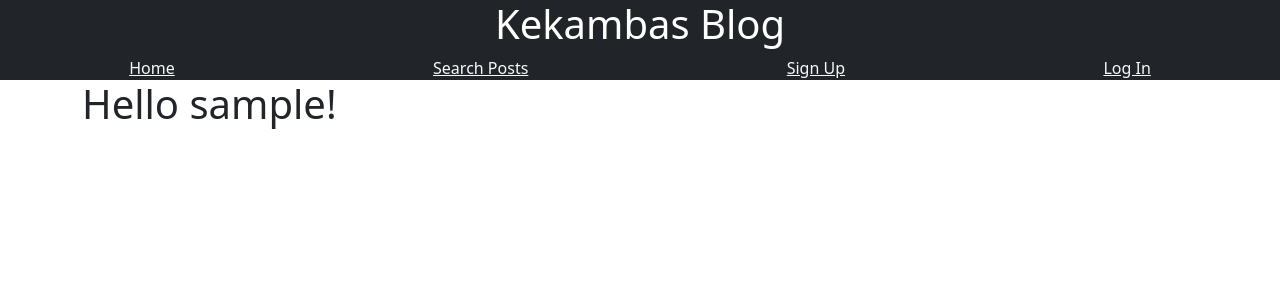
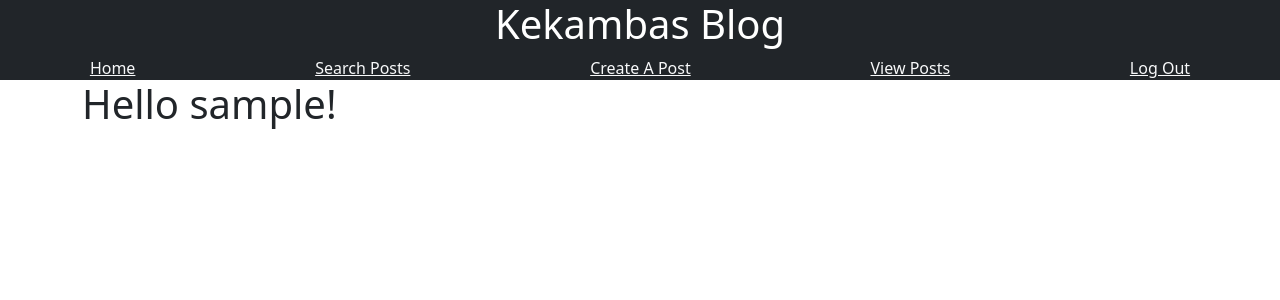
Before and after one commit to kmehner/kekambas_flask_blog, a Flask app: page / in a window 1280 px wide. Shown: the top 300 px of the page. Run offline with Flask 2, Linux system fonts and the light colour scheme; the visitor is signed in with stand-in values (Sample User, id 1); data comes from the database, SQL or seed files in the repository; data that the repository does not hold is empty; some libraries are stand-ins or nearby versions.

Commit message:
Added Post functionality

```diff
--- a/app/__init__.py
+++ b/app/__init__.py
@@ -11,5 +11,7 @@ db = SQLAlchemy(app)
 migrate = Migrate(app, db)
 
 login = LoginManager(app)
+login.login_message_category = 'danger'
+login.login_message_category = 'danger'
 
 from app import routes, models
--- a/app/forms.py
+++ b/app/forms.py
@@ -15,3 +15,9 @@ class LoginForm(FlaskForm):
     username = StringField('Username', validators=[DataRequired()])
     password = PasswordField('Password', validators=[DataRequired()])
     submit = SubmitField('Log in')
+
+
+class PostForm(FlaskForm):
+    title = StringField('Title', validators=[DataRequired()])
+    body = StringField('Body', validators=[DataRequired()])
+    submit = SubmitField('Create')
--- a/app/models.py
+++ b/app/models.py
@@ -39,5 +39,10 @@ class Post(db.Model):
     user_id = db.Column(db.Integer, db.ForeignKey('user.id'))
     date_created = db.Column(db.DateTime, nullable=False, default=datetime.utcnow)
 
+    def __init__(self, **kwargs):
+        super().__init__(**kwargs)
+        db.session.add(self)
+        db.session.commit()
+
     def __repr__(self):
         return f"<Post|{self.title}>"
--- a/app/routes.py
+++ b/app/routes.py
@@ -1,7 +1,7 @@
 from app import app
 from flask import redirect, render_template, url_for, flash
-from flask_login import login_user
-from app.forms import SignUpForm, LoginForm
+from flask_login import login_user, logout_user, login_required, current_user
+from app.forms import SignUpForm, LoginForm, PostForm
 from app.models import User, Post
 
 @app.route('/')
@@ -57,3 +57,31 @@ def login():
             flash('Username and/or password is incorrect', 'danger')
 
     return render_template('login.html', title=title, form=form)
+
+
+@app.route('/logout')
+def logout():
+    logout_user()
+    flash('You have successfully logged out', 'primary')
+    return redirect(url_for('index'))
+
+
+@app.route('/create-post', methods=['GET', 'POST'])
+@login_required
+def create_post():
+    title = 'Create A Post'
+    form = PostForm()
+    if form.validate_on_submit():
+        title = form.title.data
+        body = form.body.data
+        new_post = Post(title=title, body=body, user_id=current_user.id)
+        flash(f"{new_post.title} has been created", 'secondary')
+        return redirect(url_for('index'))
+    return render_template('create_post.html', title=title, form=form)
+
+@app.route('/my-posts')
+@login_required
+def my_posts():
+    title = 'My Posts'
+    posts = current_user.posts.all()
+    return render_template('my_posts.html', title=title, posts=posts)
--- a/app/templates/alert_message.html
+++ b/app/templates/alert_message.html
@@ -1,10 +1,10 @@
-{% with message = get_flashed_messages (with_categories=true) %}
-   {% if messages %}
+{% with messages = get_flashed_messages(with_categories=true) %}
+    {% if messages %}
         {% for category, message in messages %}
-            <div class = "alert alert-{{ category }} alert-dismissible fade show" roles="alert">
-                <strong> {{ message }} </strong>
-                <button type="button" class="btn-close" data-ds-dismiss="alert" aria-label="Close"></button>
+            <div class="alert alert-{{ category }} alert-dismissible fade show" role="alert">
+                <strong>{{ message }}</strong>
+                <button type="button" class="btn-close" data-bs-dismiss="alert" aria-label="Close"></button>
             </div>
         {% endfor %}
-    {% endif  %}
-{% endwith  %}
+    {% endif %}
+{% endwith %}
--- a/app/templates/base.html
+++ b/app/templates/base.html
@@ -18,8 +18,14 @@
         <nav class="nav bg-dark d-flex justify-content-around">
             <a href="{{ url_for('index') }}" class="link-light">Home</a>
             <a href="" class="link-light">Search Posts</a>
-            <a href="{{ url_for('signup') }}" class="link-light">Sign Up</a>
-            <a href="{{ url_for('login') }}" class="link-light">Log In</a>
+            {% if current_user.is_authenticated %}
+                <a href="{{ url_for('create_post') }}" class="link-light">Create A Post</a>
+                <a href="{{ url_for('my_posts') }}" class="link-light">View Posts</a>
+                <a href="{{ url_for('logout') }}" class="link-light">Log Out</a>
+            {% else %}
+                <a href="{{ url_for('signup') }}" class="link-light">Sign Up</a>
+                <a href="{{ url_for('login') }}" class="link-light">Log In</a>
+            {% endif %}
         </nav>
 
         <div class="container">
--- a/app/templates/index.html
+++ b/app/templates/index.html
@@ -1,8 +1,6 @@
 {% extends 'base.html' %}
 
-
 {% block content %}
-
     {% if current_user.is_authenticated %}
     <h1>Hello {{ current_user.username }}!</h1>
     {% else %}
@@ -21,5 +19,4 @@
         </div>
     </div>
     {% endfor %}
-
 {% endblock content %}
```
